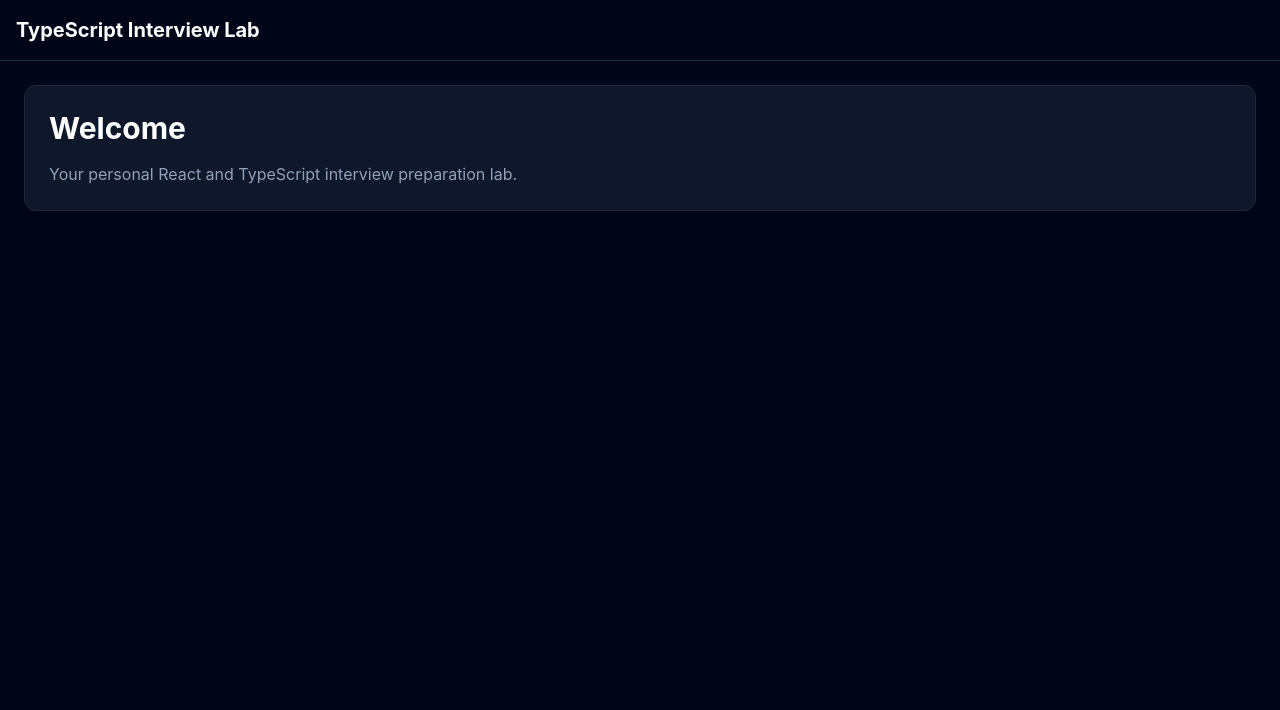
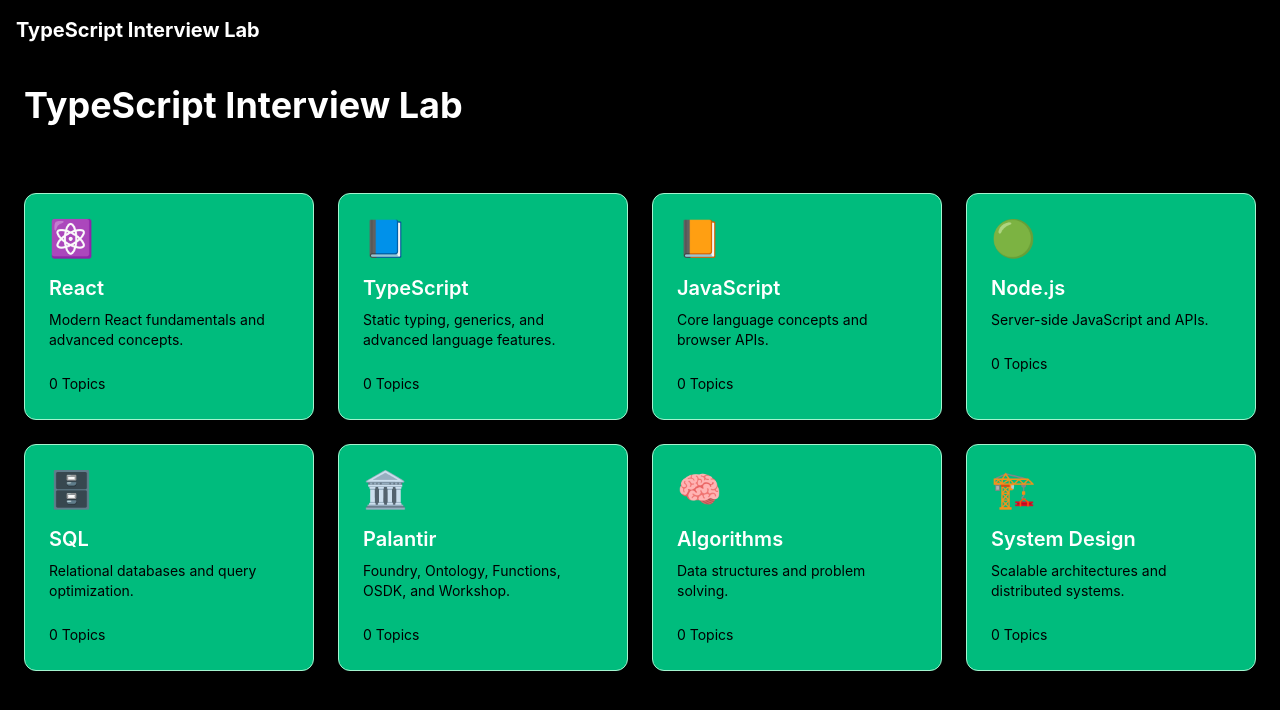
Before and after one commit to Aluxian2130/typescript-interview-lab, a React (Vite) app: page / in a window 1280 px wide. Shown: the top 710 px of the page. Built offline with nearby package versions, Linux system fonts and the light colour scheme.

Commit message:
Sprint 1.3 adding card architecture and styling

```diff
--- a/src/components/ui/Card/Card.tsx
+++ b/src/components/ui/Card/Card.tsx
@@ -1,21 +1,18 @@
-import type {ReactNode} from "react";
+import type { ReactNode } from "react";
 
 interface CardProps {
   children: ReactNode;
   className?: string;
 }
 
-export default function Card({
-  children,
-  className = "",
-}: CardProps) {
+export default function Card({ children, className = "" }: CardProps) {
   return (
     <div
       className={`
         rounded-xl
         border
-        border-slate-800
-        bg-slate-900
+        border-emerald-200
+        bg-emerald-500
         p-6
         shadow-lg
         ${className}
--- /dev/null
+++ b/src/components/ui/Card/common/CategoryCard.tsx
@@ -0,0 +1,36 @@
+import Card from "@/components/ui/Card";
+import type { Category } from "@/shared/types/Category";
+
+interface CategoryCardProps {
+  category: Category;
+  onClick?: (id: string) => void;
+}
+
+export default function CategoryCard({ category, onClick }: CategoryCardProps) {
+  return (
+    <Card
+      className="
+        cursor-pointer
+        transition-all
+        duration-I
+        hover:border-emerald-700
+        hover:-translate-y-1
+        hover:shadow-xl
+      "
+    >
+      <button
+        type="button"
+        className="w-full text-left bg-transparent border-none p-0 text-inherit"
+        onClick={() => onClick?.(category.id)}
+      >
+        <div className="mb-4 text-4xl">{category.icon}</div>
+
+        <h2 className="text-xl font-semibold">{category.title}</h2>
+
+        <p className="mt-2 text-sm text-black">{category.description}</p>
+
+        <p className="mt-6 text-sm text-black">{category.topicCount} Topics</p>
+      </button>
+    </Card>
+  );
+}
--- /dev/null
+++ b/src/components/ui/Card/common/index.ts
@@ -0,0 +1 @@
+export { default } from "./CategoryCard";
--- a/src/layout/MainLayout.tsx
+++ b/src/layout/MainLayout.tsx
@@ -2,8 +2,8 @@ import { Outlet } from "react-router-dom";
 
 export default function MainLayout() {
   return (
-    <div className="min-h-screen bg-slate-950 text-white">
-      <header className="border-b border-slate-800 p-4">
+    <div className="min-h-screen bg-black text-white">
+      <header className="border-b border-black p-4">
         <h1 className="text-xl font-bold">TypeScript Interview Lab</h1>
       </header>
 
--- a/src/pages/Home/Home.tsx
+++ b/src/pages/Home/Home.tsx
@@ -1,16 +1,31 @@
-import Card from "@/components/ui/Card";
+import CategoryCard from "@/components/ui/Card/common/CategoryCard";
+import { categories } from "@/shared/data/categories";
 
 export default function Home() {
+  const handleCategoryClick = (id: string) => {
+    console.log(`Navigate to: ${id}`);
+  };
+
   return (
-    <Card>
-      <h2 className="text-3xl font-bold">
-        Welcome
-      </h2>
+    <section className="space-y-8">
+      <div>
+        <h1 className="text-4xl font-bold">TypeScript Interview Lab</h1>
 
-      <p className="mt-4 text-slate-400">
-        Your personal React and TypeScript
-        interview preparation lab.
-      </p>
-    </Card>
+        <p className="mt-3 text-black">
+          Interactive interview preparation covering React, TypeScript,
+          JavaScript, Node.js, SQL, Palantir, Algorithms, and System Design.
+        </p>
+      </div>
+
+      <div className="grid gap-6 sm:grid-cols-2 lg:grid-cols-3 xl:grid-cols-4">
+        {categories.map((category) => (
+          <CategoryCard
+            key={category.id}
+            category={category}
+            onClick={handleCategoryClick}
+          />
+        ))}
+      </div>
+    </section>
   );
 }
--- /dev/null
+++ b/src/shared/data/categories.ts
@@ -0,0 +1,60 @@
+import type { Category } from "@/shared/types/Category";
+
+export const categories: Category[] = [
+  {
+    id: "react",
+    title: "React",
+    description: "Modern React fundamentals and advanced concepts.",
+    icon: "⚛️",
+    topicCount: 0,
+  },
+  {
+    id: "typescript",
+    title: "TypeScript",
+    description: "Static typing, generics, and advanced language features.",
+    icon: "📘",
+    topicCount: 0,
+  },
+  {
+    id: "javascript",
+    title: "JavaScript",
+    description: "Core language concepts and browser APIs.",
+    icon: "📙",
+    topicCount: 0,
+  },
+  {
+    id: "node",
+    title: "Node.js",
+    description: "Server-side JavaScript and APIs.",
+    icon: "🟢",
+    topicCount: 0,
+  },
+  {
+    id: "sql",
+    title: "SQL",
+    description: "Relational databases and query optimization.",
+    icon: "🗄️",
+    topicCount: 0,
+  },
+  {
+    id: "palantir",
+    title: "Palantir",
+    description: "Foundry, Ontology, Functions, OSDK, and Workshop.",
+    icon: "🏛️",
+    topicCount: 0,
+  },
+  {
+    id: "algorithms",
+    title: "Algorithms",
+    description: "Data structures and problem solving.",
+    icon: "🧠",
+    topicCount: 0,
+  },
+  {
+    id: "system-design",
+    title: "System Design",
+    description: "Scalable architectures and distributed systems.",
+    icon: "🏗️",
+    topicCount: 0,
+  },
+];
--- /dev/null
+++ b/src/shared/types/Category.ts
@@ -0,0 +1,7 @@
+export interface Category {
+  id: string;
+  title: string;
+  description: string;
+  icon: string;
+  topicCount: number;
+}
--- /dev/null
+++ b/src/shared/types/Topic.ts
@@ -0,0 +1,9 @@
+export interface Topic {
+  id: string;
+  title: string;
+  description: string;
+  categoryId: string;
+  difficulty: "Beginner" | "Intermediate" | "Advanced";
+  estimatedMinutes: number;
+  tags: string[];
+}
```
Also changed, not shown: src/components/ui/Card/index.ts (line endings or trailing spaces), 1 other file (tests, documents, lock files or other folders).
